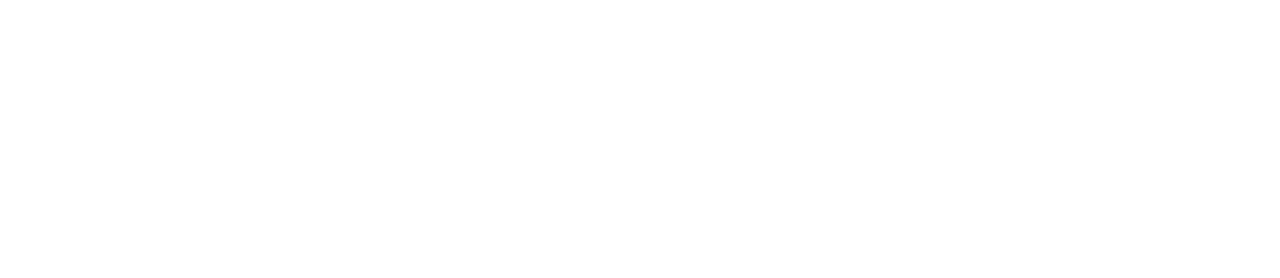
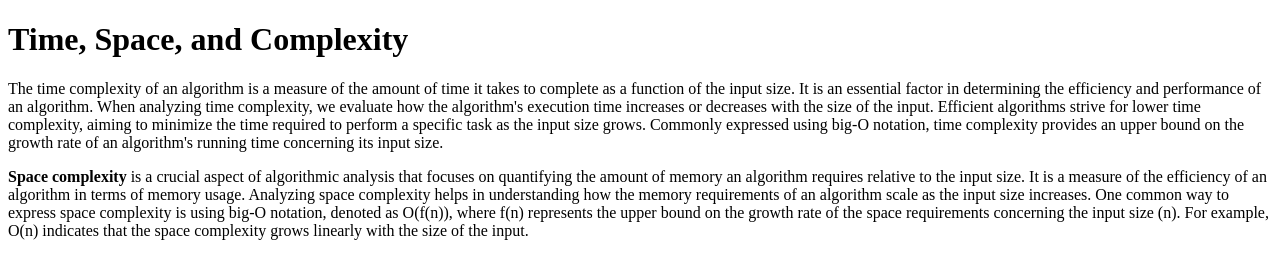
Before and after one commit to acciojob/time-and-space-complexity-Siddhesh-Mali, a website: page main.html in a window 1280 px wide. Drawn offline with Linux system fonts and the light colour scheme.

Commit message:
created a submission

```diff
--- a/main.html
+++ b/main.html
@@ -8,7 +8,20 @@
 
 <body>
 	<!-- the entire body must be written by student -->
-    <script type="text/javascript" src="./script.js">
+     <h1>	Time, Space, and Complexity</h1>
+    <p>
+        The time complexity of an algorithm is a measure of the amount of time it takes to complete as a function of the input size. It is an essential factor in determining the efficiency and performance of an algorithm. When analyzing time complexity, we evaluate how the algorithm's execution time increases or decreases with the size of the input.
+
+        Efficient algorithms strive for lower time complexity, aiming to minimize the time required to perform a specific task as the input size grows. Commonly expressed using big-O notation, time complexity provides an upper bound on the growth rate of an algorithm's running time concerning its input size.</p>
+
+
+
+    <p>
+        <b>Space complexity</b> is a crucial aspect of algorithmic analysis that focuses on quantifying the amount of memory an algorithm requires relative to the input size. It is a measure of the efficiency of an algorithm in terms of memory usage. Analyzing space complexity helps in understanding how the memory requirements of an algorithm scale as the input size increases.
+
+One common way to express space complexity is using big-O notation, denoted as O(f(n)), where f(n) represents the upper bound on the growth rate of the space requirements concerning the input size (n). For example, O(n) indicates that the space complexity grows linearly with the size of the input.
+    </p>
+	<script type="text/javascript" src="./script.js">
 </script>
 
 </body>
```
